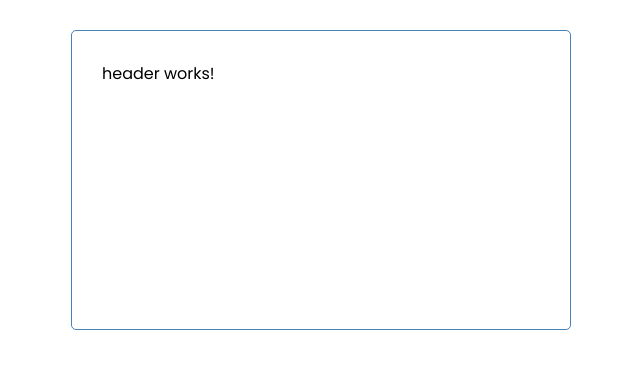
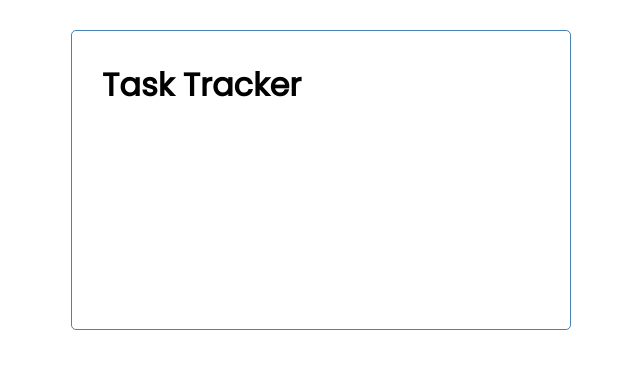
Before and after one commit to maxmanayan/task-tracker, an Angular app in the folder client/: page / in a window 1280 px wide. Shown: the top 368 px of the page, without its empty margins (319-959 px from the left). Built offline with nearby package versions, Linux system fonts and the light colour scheme.

Commit message:
header title setup

```diff
--- a/client/src/app/components/header/header.component.html
+++ b/client/src/app/components/header/header.component.html
@@ -1 +1,3 @@
-<p>header works!</p>
+<header>
+  <h1>{{ title }}</h1>
+</header>
```
